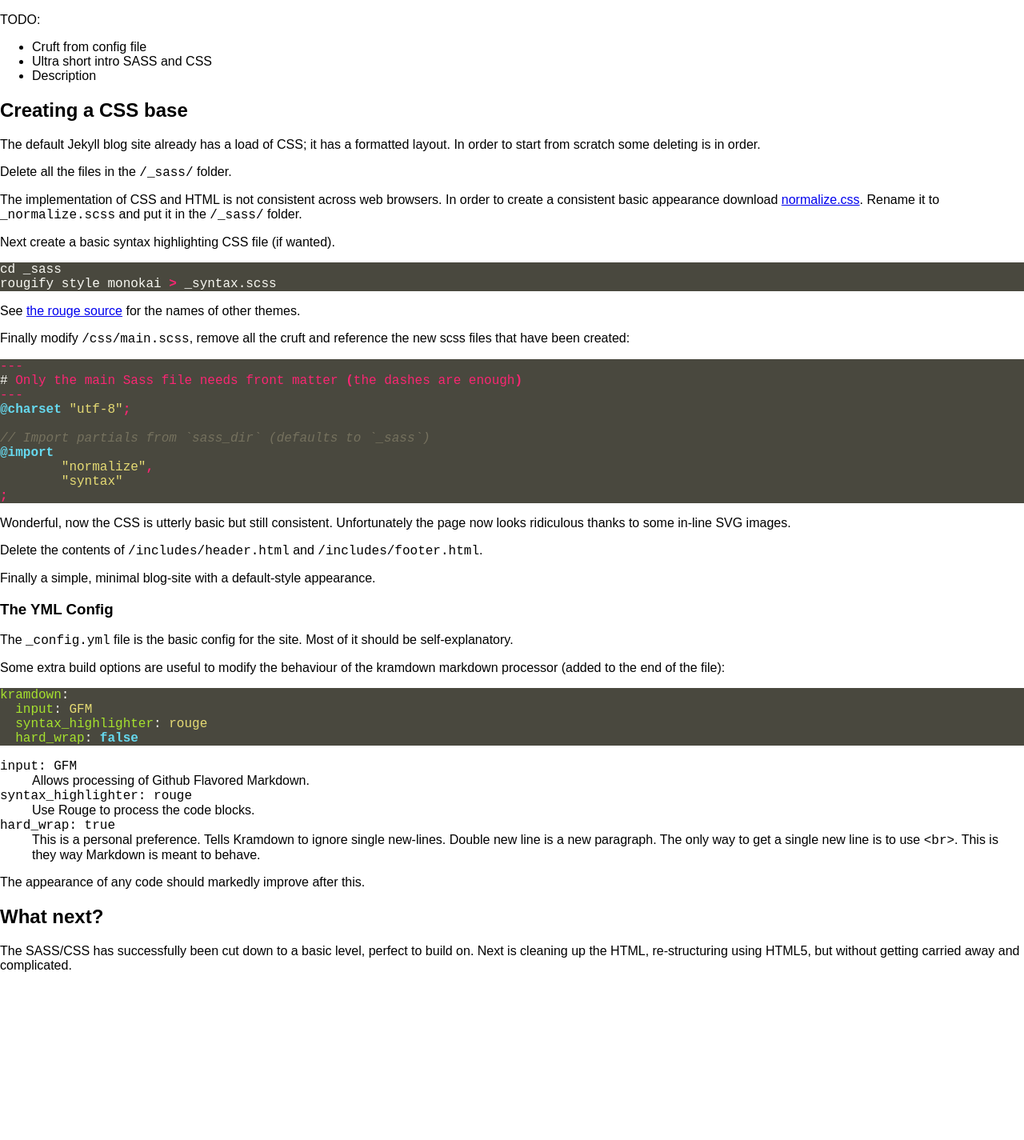
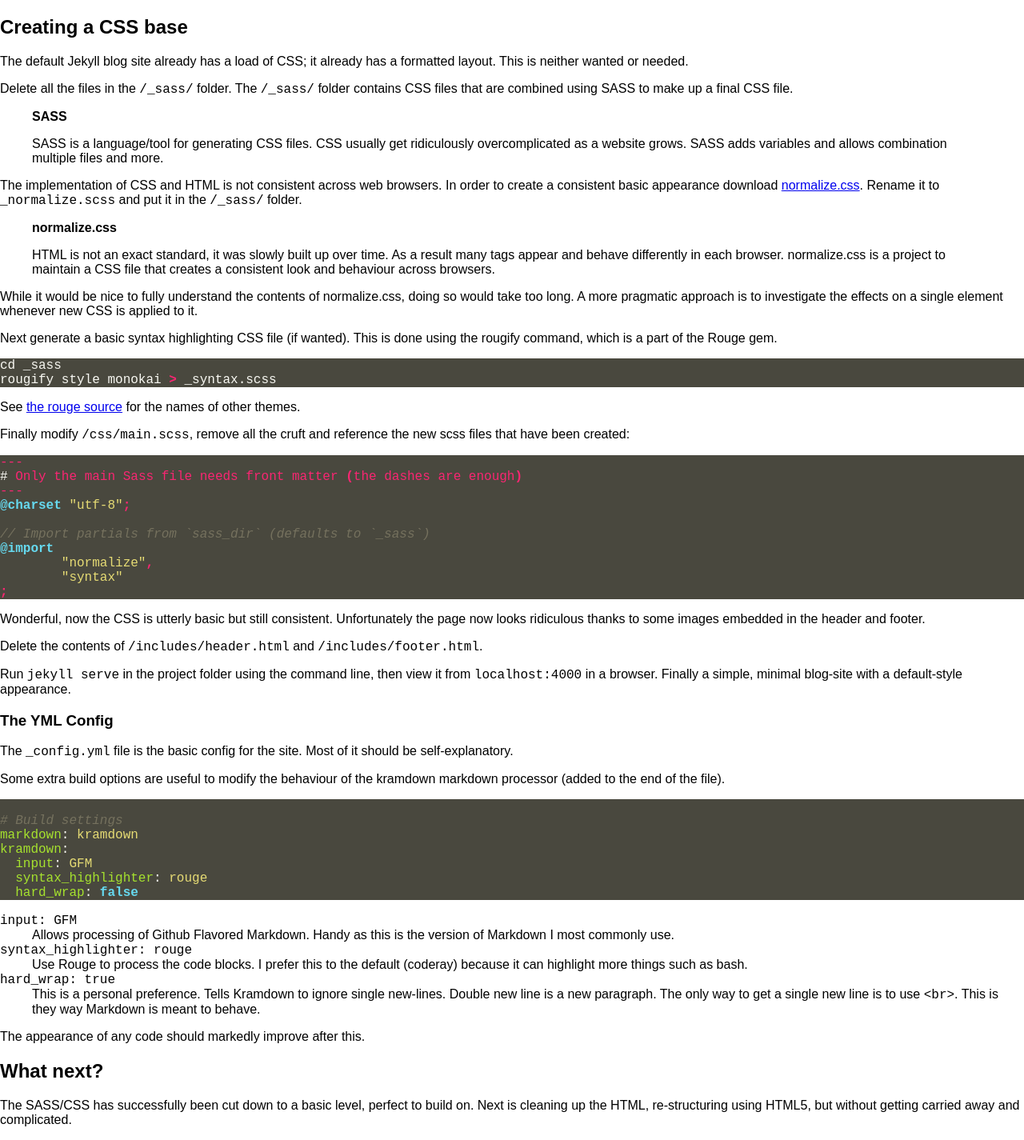
Before and after one commit to t3hmun/t3hsite, a Jekyll site: the page built from _posts/2015-10-01-part-03-css-and-sass-foundation-from-scratch.md, in a window 1280 px wide. Shown: the whole page at 80% size. Built offline with Jekyll 4.4.1, drawn with Linux system fonts in a browser that asks for light colours; before the commit the page ends 1232 px from its top, so only the background shows below that.

Commit message:
Completed blog post part 3

````diff
--- a/_posts/2015-10-01-part-03-css-and-sass-foundation-from-scratch.md
+++ b/_posts/2015-10-01-part-03-css-and-sass-foundation-from-scratch.md
@@ -1,28 +1,37 @@
 ---
 layout: post
-title: "Part 2: Tooling Up"
+title: "Part 3: Laying a CSS and SASS Foundation from Scratch"
 date: 2015-10-01 03:00:00
-description:
+description: Removing the default CSS for a Jekyll site and laying a nice SASS foundation for building on.
 ---
-
-TODO:
-
- * Cruft from config file
- * Ultra short intro SASS and CSS
- * Description
-
 
 ## Creating a CSS base
 
-The default Jekyll blog site already has a load of CSS; it has a formatted layout.
-In order to start from scratch some deleting is in order.
+The default Jekyll blog site already has a load of CSS; it already has a formatted layout.
+This is neither wanted or needed.
 
 Delete all the files in the `/_sass/` folder.
+The `/_sass/` folder contains CSS files that are combined using SASS to make up a final CSS file.
+
+> __SASS__
+>
+> SASS is a language/tool for generating CSS files.
+> CSS usually get ridiculously overcomplicated as a website grows.
+> SASS adds variables and allows combination multiple files and more.
+>
 
 The implementation of CSS and HTML is not consistent across web browsers.
 In order to create a consistent basic appearance download [normalize.css](https://github.com/necolas/normalize.css/). Rename it to `_normalize.scss` and put it in the `/_sass/` folder.
 
-Next create a basic syntax highlighting CSS file (if wanted).
+> __normalize.css__
+>
+> HTML is not an exact standard, it was slowly built up over time.
+> As a result many tags appear and behave differently in each browser.
+> normalize.css is a project to maintain a CSS file that creates a consistent look and behaviour across browsers.
+
+While it would be nice to fully understand the contents of normalize.css, doing so would take too long. A more pragmatic approach is to investigate the effects on a single element whenever new CSS is applied to it.
+
+Next generate a basic syntax highlighting CSS file (if wanted). This is done using the rougify command, which is a part of the Rouge gem.
 
 ```bash
 cd _sass
@@ -47,10 +56,11 @@ Finally modify `/css/main.scss`, remove all the cruft and reference the new scss
 ```
 
 Wonderful, now the CSS is utterly basic but still consistent.
-Unfortunately the page now looks ridiculous thanks to some in-line SVG images.
+Unfortunately the page now looks ridiculous thanks to some images embedded in the header and footer.
 
 Delete the contents of `/includes/header.html` and `/includes/footer.html`.
 
+Run `jekyll serve` in the project folder using the command line, then view it from `localhost:4000` in a browser.
 Finally a simple, minimal blog-site with a default-style appearance.
 
 
@@ -58,9 +68,12 @@ Finally a simple, minimal blog-site with a default-style appearance.
 
 The `_config.yml` file is the basic config for the site. Most of it should be self-explanatory.
 
-Some extra build options are useful to modify the behaviour of the kramdown markdown processor (added to the end of the file):
+Some extra build options are useful to modify the behaviour of the kramdown markdown processor (added to the end of the file).
 
 ```yaml
+
+# Build settings
+markdown: kramdown
 kramdown:
   input: GFM
   syntax_highlighter: rouge
@@ -68,10 +81,10 @@ kramdown:
 ```
 
 `input: GFM`
-: Allows processing of Github Flavored Markdown.
+: Allows processing of Github Flavored Markdown. Handy as this is the version of Markdown I most commonly use.
 
 `syntax_highlighter: rouge`
-: Use Rouge to process the code blocks.
+: Use Rouge to process the code blocks. I prefer this to the default (coderay) because it can highlight more things such as bash.
 
 `hard_wrap: true`
 : This is a personal preference. Tells Kramdown to ignore single new-lines.
````
